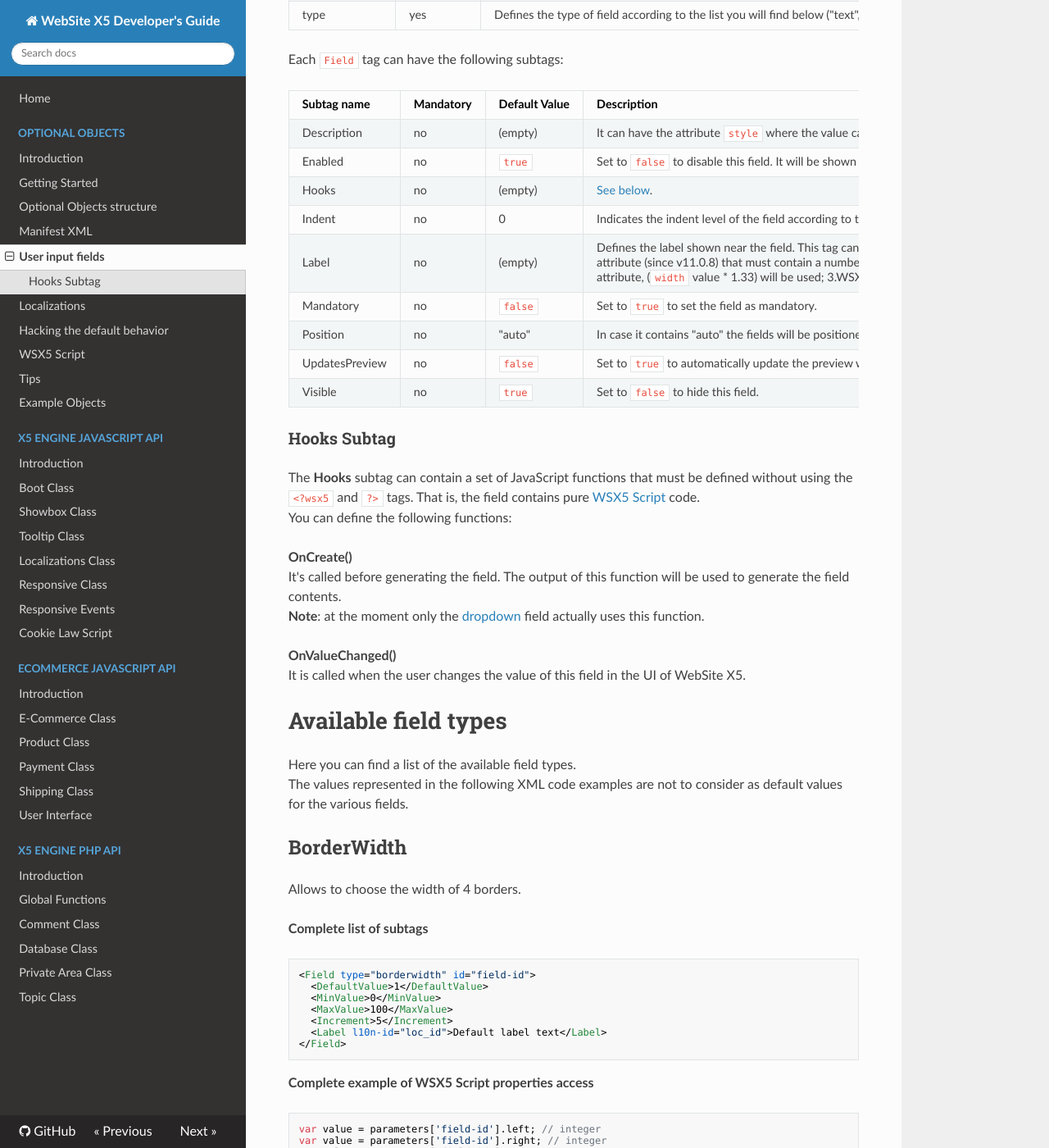
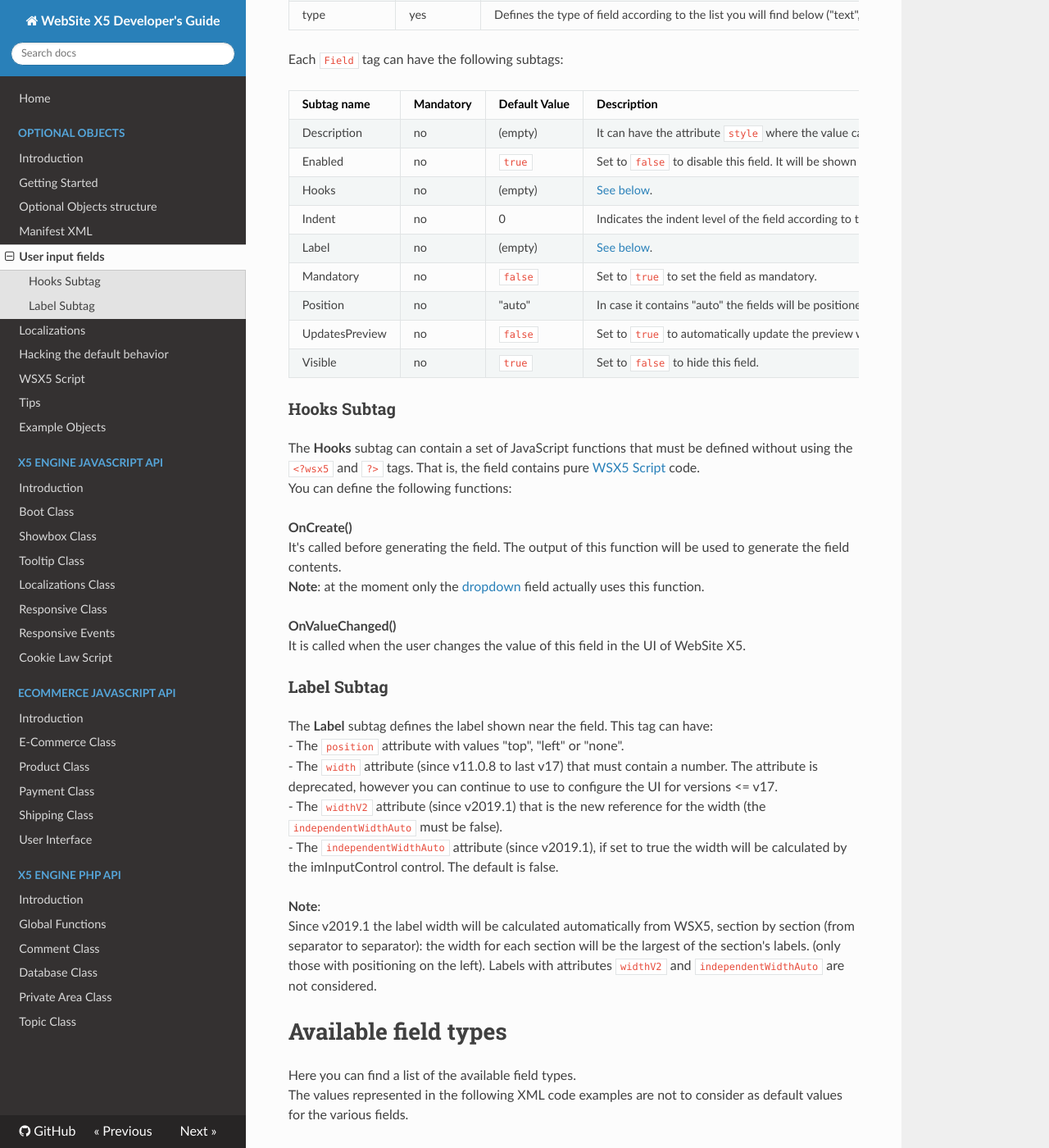
Before and after one commit to WebSiteX5/wsx5-developers-guide, an MkDocs documentation site: the page built from docs/optional-objects/user-input-fields.md, in a window 1280 px wide and 1400 px high, scrolled down 375 px. Shown: the whole window at 82% size. Built offline with MkDocs 1.6.1, drawn with Linux system fonts in a browser that asks for light colours; nearby versions of some CDN libraries; old or Windows-style settings are respelled for this version of MkDocs.

Commit message:
Updated Label Field
updated the attributes of the label field and adding note on the operation of the width.
GENT-395

```diff
--- a/docs/optional-objects/user-input-fields.md
+++ b/docs/optional-objects/user-input-fields.md
@@ -17,8 +17,8 @@ Each `Field` tag can have the following subtags:
 | Description    | no           | (empty)       | It can have the attribute `style` where the value can be "normal" (default) or "info". Can be localized via the attributes `l10n-id` and `global-l10n-id`.                                          |
 | Enabled        | no           | `true`        | Set to `false` to disable this field. It will be shown but its contents won't be editable.                                                                                                          |
 | Hooks          | no           | (empty)       | [See below](#hooks-subtag).                                                                                                                                                                         |
-| Indent         | no           | 0             | Indicates the indent level of the field according to the left border of the form. Must have a numerical integer value bigger or equal to zero.                                                      |
-| Label          | no           | (empty)       | Defines the label shown near the field. This tag can have the `position` attribute with values "top", "left" or "none" and the `width` attribute (since v11.0.8) that must contain a number. Since v18 the new reference attribute for the width is `widthV2`. Table: 1.WSX5 <v18 will continue to use `width`;  2.WSX5 >=v18 and optional object with only `width` attribute, (`width` value * 1.33) will be used;  3.WSX5 >=v18 and optional object with only `widthV2` attribute or both of them, `widthV2` value will be used.      |
+| Indent         | no           | 0             | Indicates the indent level of the field according to the left border of the form. Must have a numerical integer value bigger or equal to zero. Since v2019.1 we recommend setting it 2 in 2.                                                      |
+| Label          | no           | (empty)       | [See below](#Label-subtag).       |
 | Mandatory      | no           | `false`       | Set to `true` to set the field as mandatory.                                                                                                                                                        |
 | Position       | no           | "auto"        | In case it contains "auto" the fields will be positionend automatically. In case it contains an integer value the field will be positioned in the same position of the field indicated by the value.|
 | UpdatesPreview | no           | `false`       | Set to `true` to automatically update the preview when the value of this field is changed.                                                                                                          |
@@ -35,6 +35,11 @@ It's called before generating the field. The output of this function will be use
 
 **OnValueChanged()**
 It is called when the user changes the value of this field in the UI of WebSite X5.
+
+### Label Subtag
+The **Label** subtag defines the label shown near the field. This tag can have:<br />- The `position` attribute with values "top", "left" or "none".<br />- The `width` attribute (since v11.0.8 to last v17) that must contain a number. The attribute is deprecated, however you can continue to use to configure the UI for versions <= v17.<br />- The `widthV2` attribute (since v2019.1) that is the new reference for the width (the `independentWidthAuto` must be false).<br />- The `independentWidthAuto` attribute (since v2019.1), if set to true the width will be calculated by the imInputControl control. The default is false.<br /><br />**Note**:<br />Since v2019.1 the label width will be calculated automatically from WSX5, section by section (from separator to separator): the width for each section will be the largest of the section's labels. (only those with positioning on the left). Labels with attributes `widthV2` and `independentWidthAuto` are not considered.
+
+
 
 # Available field types
 
```
